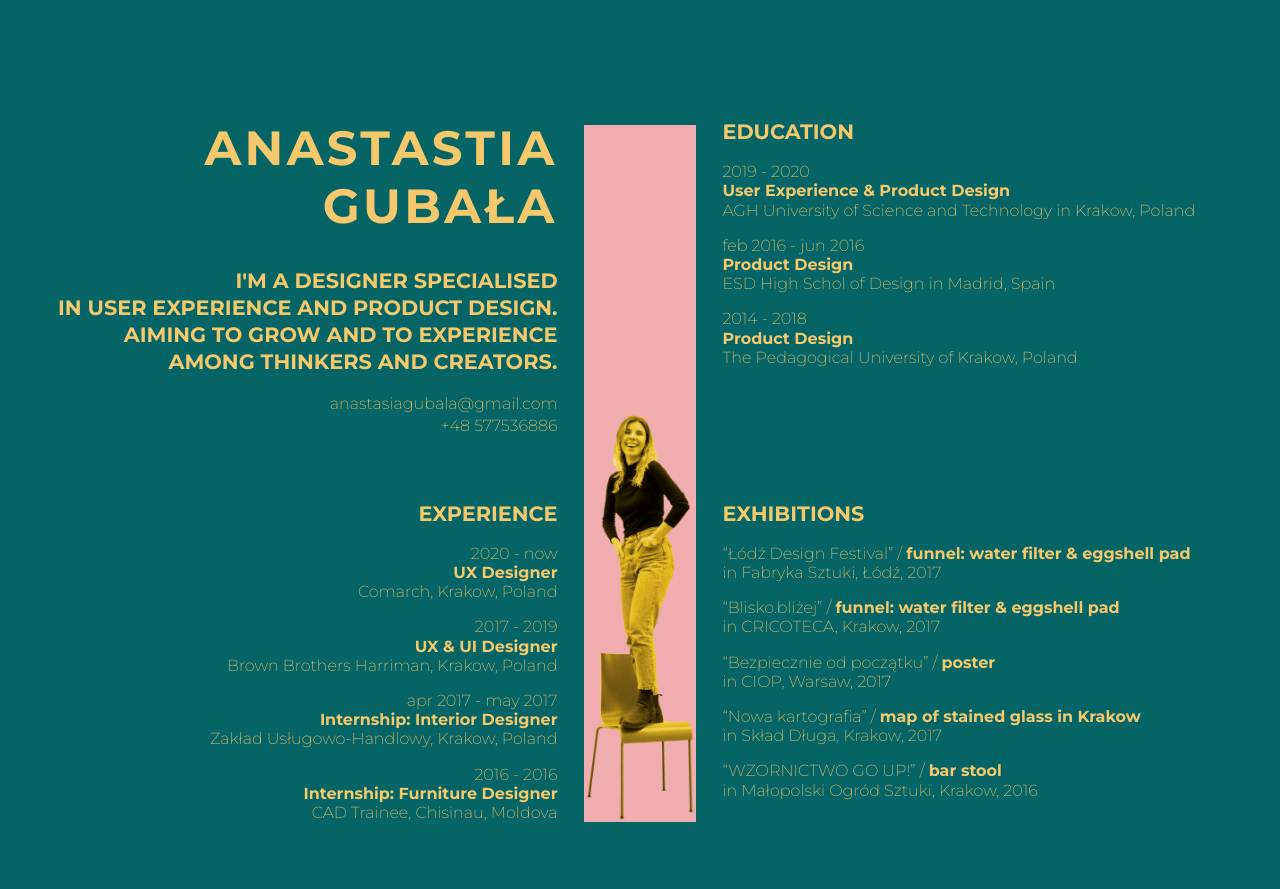
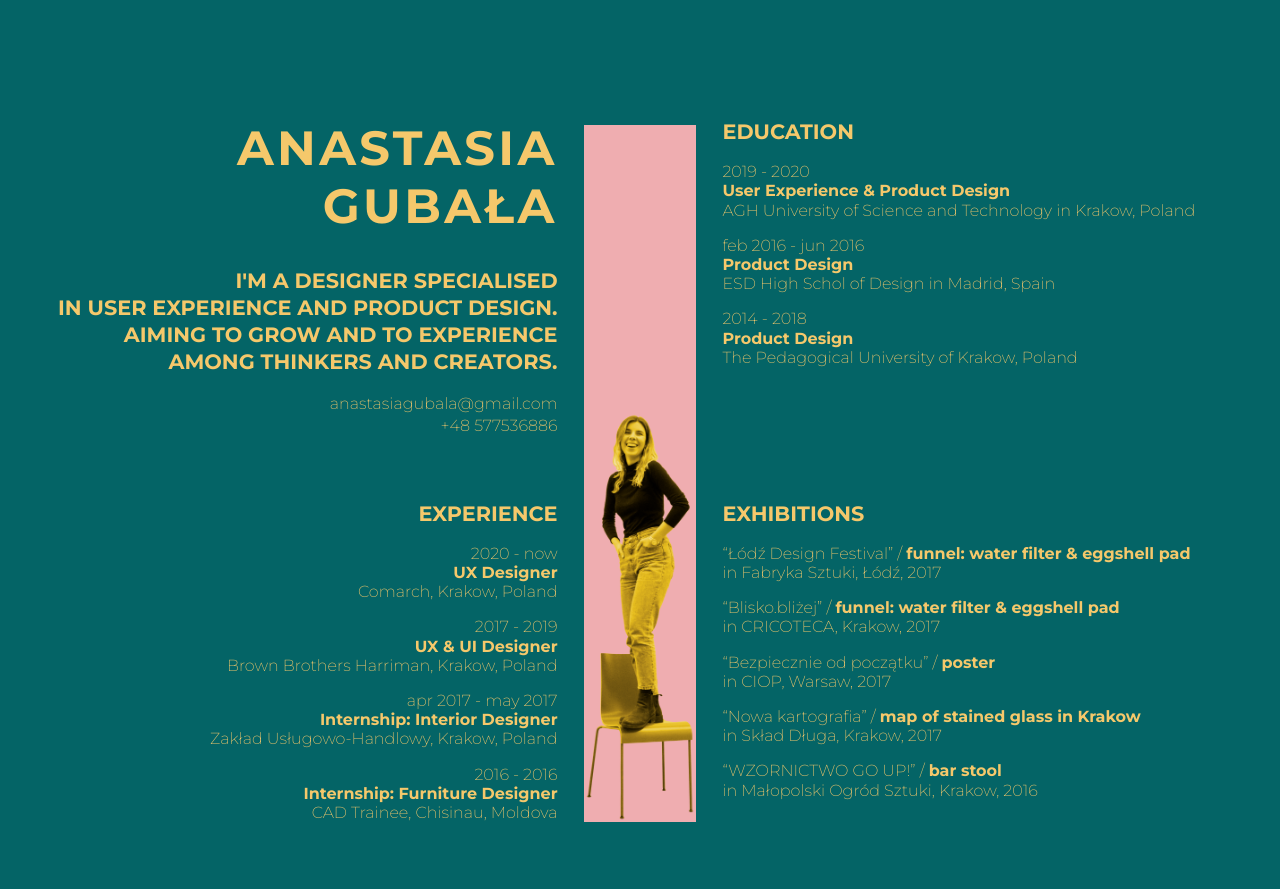
Before and after one commit to agubala/agubala.github.io, a plain HTML site: page index.html in a window 1280 px wide. Shown: the part 920-1809 px from the top of the page. Drawn offline with nearby package versions, Linux system fonts and the light colour scheme.

Commit message:
Update index.html

```diff
--- a/index.html
+++ b/index.html
@@ -39,7 +39,7 @@
     <div class="resume" id="resume">
       <div class="aboutme">
         <h1>
-          ANASTASTIA<br>GUBAŁA
+          ANASTASIA<br>GUBAŁA
         </h1>
         <h2>
           I'M A DESIGNER SPECIALISED<br>
```
